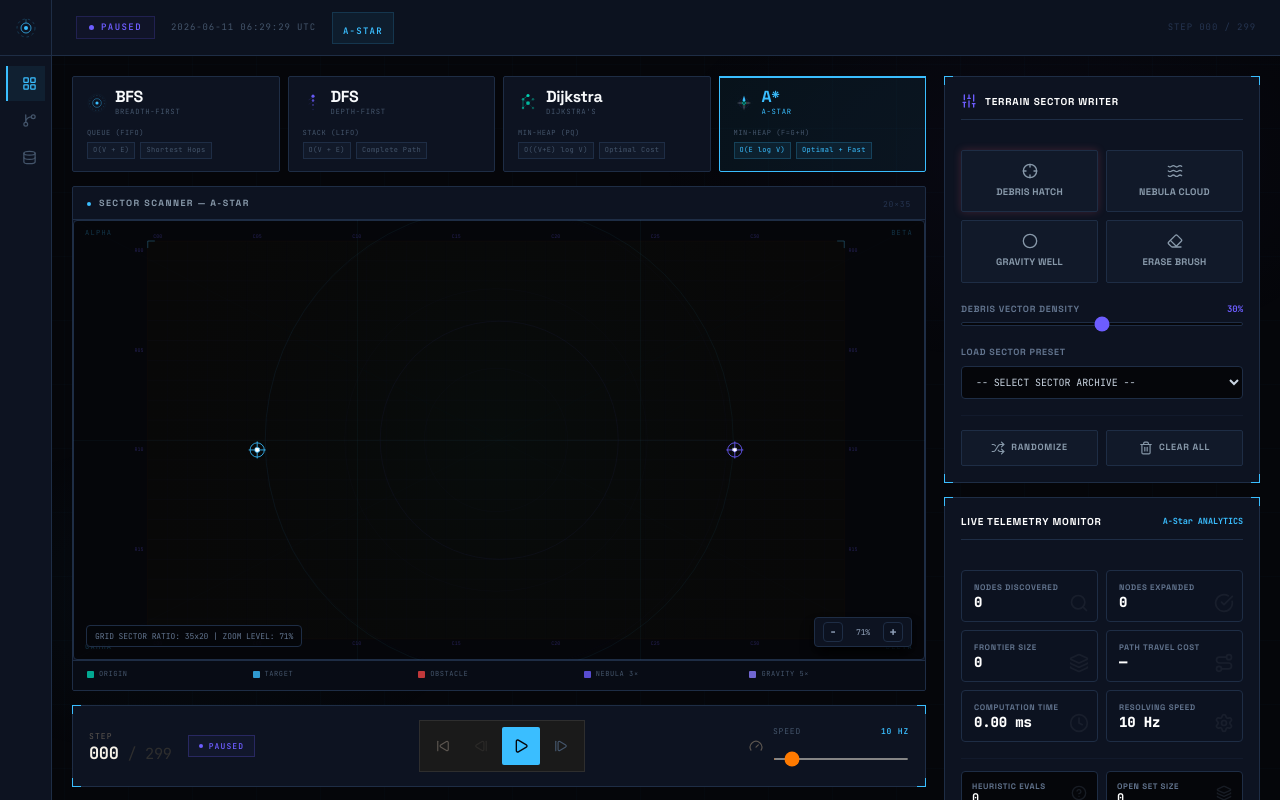
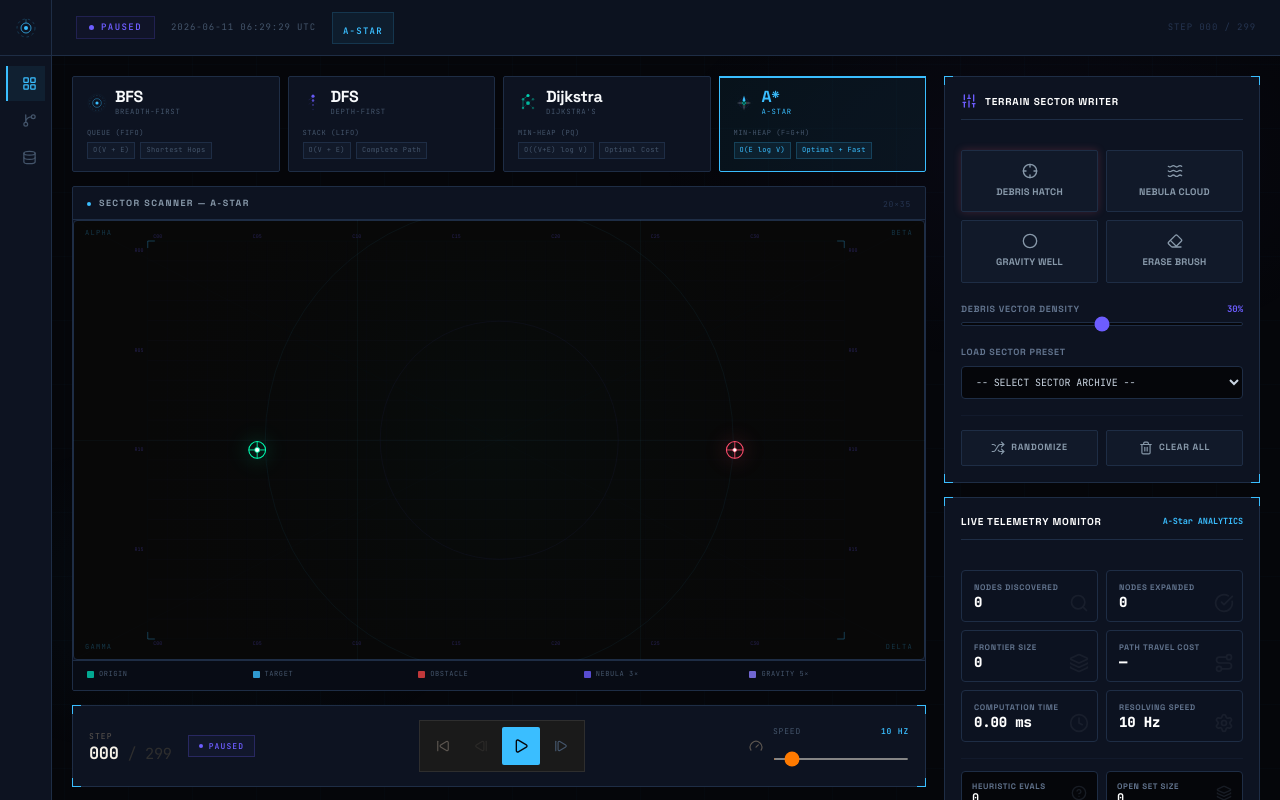
Before and after one commit to NebulaVoltage/Space-Mission-Control-, a React (Vite) app: page / in a window 1280 px wide. Both pictures are taken after a click on the button "INITIALIZE →". Shown: the top 800 px of the page. Built offline with nearby package versions, Linux system fonts and the light colour scheme.

Commit message:
feat: dynamic glowing search traces and continuous VFX loop for grid canvas

```diff
--- a/src/components/grid/GridCanvas.jsx
+++ b/src/components/grid/GridCanvas.jsx
@@ -1,8 +1,45 @@
 import { useEffect, useRef, useState, useCallback } from 'react';
 import { CameraController } from './CameraController.js';
-import { CellState, CellType } from '../../engine/eventTypes.js';
+import { CellState, CellType, SimStatus } from '../../engine/eventTypes.js';
 
 const CELL_SIZE = 28;
+
+// Depth-based color mapping for BFS (Cyan -> Electric Blue -> Purple -> Magenta)
+const interpolateColor = (depth, maxDepth) => {
+  if (maxDepth <= 0) return 'rgba(0, 229, 255, 0.4)'; // #00E5FF
+
+  const ratio = Math.min(1, Math.max(0, depth / maxDepth));
+
+  // Color stops:
+  // 0.0: Cyan (0, 229, 255)
+  // 0.33: Electric Blue (77, 124, 254)
+  // 0.66: Purple (139, 92, 246)
+  // 1.0: Magenta (236, 72, 153)
+
+  let r, g, b;
+  if (ratio < 0.33) {
+    const t = ratio / 0.33;
+    r = 0 + (77 - 0) * t;
+    g = 229 + (124 - 229) * t;
+    b = 255 + (254 - 255) * t;
+  } else if (ratio < 0.66) {
+    const t = (ratio - 0.33) / 0.33;
+    r = 77 + (139 - 77) * t;
+    g = 124 + (92 - 124) * t;
+    b = 254 + (246 - 254) * t;
+  } else {
+    const t = (ratio - 0.66) / 0.34;
+    r = 139 + (236 - 139) * t;
+    g = 92 + (72 - 92) * t;
+    b = 246 + (153 - 246) * t;
+  }
+
+  return `rgba(${Math.round(r)}, ${Math.round(g)}, ${Math.round(b)}, 0.4)`;
+};
+
+const getPathColor = () => '#FFD700'; // Golden final path
+const getStartColor = () => '#00FFB3'; // Start node pulse
+const getGoalColor = () => '#FF4D6D'; // Goal node pulse
 
 export default function GridCanvas({
   grid,
@@ -25,6 +62,17 @@ export default function GridCanvas({
   const [isPanning, setIsPanning] = useState(false);
   const [isDrawing, setIsDrawing] = useState(false);
   const [currentZoom, setCurrentZoom] = useState(1);
+
+  // ────────────────────────────────────────────────────────
+  // VFX STATE (Persisted across renders)
+  // ────────────────────────────────────────────────────────
+  const vfxRef = useRef({
+    particles: [],
+    ripples: [],
+    pathProgress: 0,
+    lastStep: -1,
+  });
+  const animFrameId = useRef(null);
 
   // Grid dimensions
   const rows = grid.length;
@@ -67,26 +115,71 @@ export default function GridCanvas({
 
     camera.fitToScreen(worldWidth, worldHeight, width, height);
     setCurrentZoom(camera.zoom);
-    drawAll();
+    drawBackground();
   }, [worldWidth, worldHeight]);
 
-  // Request redraw of both layers
-  const drawAll = useCallback(() => {
+  // Handle VFX Triggers
+  useEffect(() => {
+    const vfx = vfxRef.current;
+
+    // Reset path progress if simulation resets or isn't complete
+    if (snapshot.status !== SimStatus.COMPLETE || !snapshot.pathFound) {
+      vfx.pathProgress = 0;
+    } else if (snapshot.status === SimStatus.COMPLETE && snapshot.pathFound && vfx.pathProgress < 1) {
+      // Start path drawing animation when complete
+      if (vfx.pathProgress === 0) vfx.pathProgress = 0.01;
+    }
+
+    // Check for newly expanded nodes to spawn ripples and particles
+    if (snapshot.currentStep > vfx.lastStep) {
+      const newEvents = snapshot.events.slice(vfx.lastStep + 1, snapshot.currentStep + 1);
+
+      newEvents.forEach(evt => {
+        if (evt.type === 'NODE_EXPANDED') {
+          const [r, c] = evt.nodeId.split(',').map(Number);
+          const cx = c * CELL_SIZE + CELL_SIZE / 2;
+          const cy = r * CELL_SIZE + CELL_SIZE / 2;
+
+          // Spawn Ripple
+          vfx.ripples.push({
+            x: cx, y: cy,
+            radius: 0,
+            maxRadius: CELL_SIZE * 1.5,
+            opacity: 1,
+            speed: 0.8
+          });
+
+          // Spawn Particles
+          for (let i = 0; i < 4; i++) {
+            const angle = Math.random() * Math.PI * 2;
+            const speed = 0.5 + Math.random() * 1.5;
+            vfx.particles.push({
+              x: cx, y: cy,
+              vx: Math.cos(angle) * speed,
+              vy: Math.sin(angle) * speed,
+              life: 1.0,
+              decay: 0.02 + Math.random() * 0.03,
+              size: 1 + Math.random() * 2
+            });
+          }
+        }
+      });
+    } else if (snapshot.currentStep < vfx.lastStep) {
+      // User scrubbed backward, clear VFX
+      vfx.particles = [];
+      vfx.ripples = [];
+      vfx.pathProgress = 0;
+    }
+
+    vfx.lastStep = snapshot.currentStep;
+
+  }, [snapshot]);
+
+  // Redraw Background when grid or static elements change
+  useEffect(() => {
     drawBackground();
-    drawForeground();
-  }, [grid, snapshot, startNode, goalNode, hoveredCell]);
+  }, [grid, startNode, goalNode, drawBackground]);
 
-  // Redraw both layers when grid, nodes, or simulation state changes
-  useEffect(() => {
-    drawAll();
-  }, [grid, startNode, goalNode, snapshot, drawAll]);
-
-  // Redraw foreground specifically when hovered cell changes
-  useEffect(() => {
-    drawForeground();
-  }, [hoveredCell]);
-
-  // Layer 1 (Base), Layer 2 (Structural Framework), Layer 3 (Panels & Mesh)
   function drawBackground() {
     const canvas = canvasBgRef.current;
     const camera = cameraRef.current;
@@ -115,8 +208,8 @@ export default function GridCanvas({
     ctx.fillStyle = centerGrad;
     ctx.fillRect(0, 0, worldWidth, worldHeight);
 
-    // LAYER 2: Structural grid lines — coral tinted
-    ctx.strokeStyle = 'rgba(255, 122, 0, 0.08)';
+    // LAYER 2: Structural grid lines — space tinted
+    ctx.strokeStyle = 'rgba(58, 190, 255, 0.06)';
     ctx.lineWidth = 0.5;
     ctx.strokeRect(0, 0, worldWidth, worldHeight);
 
@@ -141,15 +234,6 @@ export default function GridCanvas({
       ctx.fillText(`R${String(r).padStart(2, '0')}`, worldWidth + 6, ry);
       ctx.textAlign = 'right';
     }
-
-    // LAYER 3: Concentric Orbital Radar Sweeps
-    ctx.strokeStyle = 'rgba(109, 93, 255, 0.04)';
-    ctx.lineWidth = 0.75;
-    ctx.beginPath();
-    ctx.arc(worldWidth / 2, worldHeight / 2, Math.min(worldWidth, worldHeight) * 0.18, 0, Math.PI * 2);
-    ctx.arc(worldWidth / 2, worldHeight / 2, Math.min(worldWidth, worldHeight) * 0.38, 0, Math.PI * 2);
-    ctx.arc(worldWidth / 2, worldHeight / 2, Math.min(worldWidth, worldHeight) * 0.58, 0, Math.PI * 2);
-    ctx.stroke();
 
     // Bounding target brackets inside grid corners
     const bkSize = 10;
@@ -188,20 +272,16 @@ export default function GridCanvas({
         const y = r * CELL_SIZE;
 
         if (cell.type === CellType.OBSTACLE) {
-          // Obstacle (Debris) - physical metal hatches
           ctx.fillStyle = 'rgba(107, 114, 128, 0.12)';
           ctx.fillRect(x + 1, y + 1, CELL_SIZE - 2, CELL_SIZE - 2);
           ctx.strokeStyle = '#6b7280';
           ctx.lineWidth = 1;
           ctx.strokeRect(x + 1, y + 1, CELL_SIZE - 2, CELL_SIZE - 2);
-
-          // Diagonal structural hatch lines
           ctx.strokeStyle = 'rgba(107, 114, 128, 0.25)';
           ctx.beginPath();
           ctx.moveTo(x + 4, y + 24); ctx.lineTo(x + 24, y + 4);
           ctx.stroke();
         } else if (cell.type === CellType.WEIGHTED || cell.type === CellType.HEAVY) {
-          // Nebula/Gravity - Energy-tinted panels
           const isHeavy = cell.type === CellType.HEAVY;
           ctx.fillStyle = isHeavy ? 'rgba(142, 132, 255, 0.08)' : 'rgba(109, 93, 255, 0.08)';
           ctx.fillRect(x + 1, y + 1, CELL_SIZE - 2, CELL_SIZE - 2);
@@ -212,51 +292,13 @@ export default function GridCanvas({
       }
     }
 
-    // Static cell states (Explored path nodes)
-    const cellStates = snapshot?.cellStates || new Map();
-    ctx.lineWidth = 1;
-    ctx.shadowBlur = 0;
-
-    for (const [key, state] of cellStates.entries()) {
-      if (state === CellState.START || state === CellState.GOAL || state === CellState.CURRENT || state === CellState.IN_FRONTIER) continue;
-
-      // Fast non-allocating parser
-      const commaIdx = key.indexOf(',');
-      const r = +key.substring(0, commaIdx);
-      const c = +key.substring(commaIdx + 1);
-      const x = c * CELL_SIZE;
-      const y = r * CELL_SIZE;
-
-      if (state === CellState.DISCOVERED) {
-        ctx.fillStyle = 'rgba(109, 93, 255, 0.06)';
-        ctx.strokeStyle = 'rgba(109, 93, 255, 0.16)';
-        ctx.fillRect(x + 2, y + 2, CELL_SIZE - 4, CELL_SIZE - 4);
-        ctx.strokeRect(x + 2, y + 2, CELL_SIZE - 4, CELL_SIZE - 4);
-      } else if (state === CellState.EXPANDED) {
-        ctx.fillStyle = 'rgba(109, 93, 255, 0.03)';
-        ctx.strokeStyle = 'rgba(109, 93, 255, 0.08)';
-        ctx.fillRect(x + 2, y + 2, CELL_SIZE - 4, CELL_SIZE - 4);
-        ctx.strokeRect(x + 2, y + 2, CELL_SIZE - 4, CELL_SIZE - 4);
-      } else if (state === CellState.BACKTRACKED) {
-        ctx.fillStyle = 'rgba(255, 93, 115, 0.06)';
-        ctx.strokeStyle = 'rgba(255, 93, 115, 0.15)';
-        ctx.fillRect(x + 2, y + 2, CELL_SIZE - 4, CELL_SIZE - 4);
-        ctx.strokeRect(x + 2, y + 2, CELL_SIZE - 4, CELL_SIZE - 4);
-      } else if (state === CellState.FINAL_PATH) {
-        // High visibility trace paths
-        ctx.fillStyle = 'rgba(58, 190, 255, 0.75)';
-        ctx.strokeStyle = '#ffffff';
-        ctx.lineWidth = 1;
-        ctx.fillRect(x + 2, y + 2, CELL_SIZE - 4, CELL_SIZE - 4);
-        ctx.strokeRect(x + 2, y + 2, CELL_SIZE - 4, CELL_SIZE - 4);
-      }
-    }
-
     ctx.restore();
   }
 
-  // LAYER 4: Interactive Controls, LAYER 5: Active Data
-  function drawForeground() {
+  // ────────────────────────────────────────────────────────
+  // FOREGROUND ANIMATION LOOP
+  // ────────────────────────────────────────────────────────
+  const renderForeground = useCallback(() => {
     const canvas = canvasFgRef.current;
     const camera = cameraRef.current;
     if (!canvas || !camera) return;
@@ -270,53 +312,161 @@ export default function GridCanvas({
     ctx.scale(dpr, dpr);
     camera.applyTransform(ctx);
 
+    const now = Date.now();
+    const vfx = vfxRef.current;
     const cellStates = snapshot?.cellStates || new Map();
+    const treeNodes = snapshot?.treeNodes || new Map();
+    const maxDepth = snapshot?.metrics?.maxDepth || 1;
 
-    // 1. Draw dynamic wavefront cells (Frontier, Current)
+    // Set cinematic blending
+    ctx.globalCompositeOperation = 'lighter';
+
+    // 1. Draw Older Traces (Discovered, Expanded, Backtracked)
     ctx.lineWidth = 1;
     ctx.shadowBlur = 0;
 
     for (const [key, state] of cellStates.entries()) {
-      if (state !== CellState.IN_FRONTIER && state !== CellState.CURRENT) continue;
+      if (state === CellState.START || state === CellState.GOAL || state === CellState.CURRENT || state === CellState.IN_FRONTIER || state === CellState.FINAL_PATH) continue;
 
-      const commaIdx = key.indexOf(',');
-      const r = +key.substring(0, commaIdx);
-      const c = +key.substring(commaIdx + 1);
+      const [r, c] = key.split(',').map(Number);
       const x = c * CELL_SIZE;
       const y = r * CELL_SIZE;
 
+      const node = treeNodes.get(key);
+      const depth = node?.depth || 0;
+
+      if (state === CellState.DISCOVERED || state === CellState.EXPANDED) {
+        // Gradient trace
+        ctx.fillStyle = interpolateColor(depth, maxDepth);
+        ctx.fillRect(x + 2, y + 2, CELL_SIZE - 4, CELL_SIZE - 4);
+      } else if (state === CellState.BACKTRACKED) {
+        ctx.fillStyle = 'rgba(236, 72, 153, 0.15)'; // Fading pink/magenta
+        ctx.fillRect(x + 2, y + 2, CELL_SIZE - 4, CELL_SIZE - 4);
+      }
+    }
+
+    // 2. Draw Active Wavefront (Frontier & Current) with Bloom
+    for (const [key, state] of cellStates.entries()) {
+      if (state !== CellState.IN_FRONTIER && state !== CellState.CURRENT) continue;
+
+      const [r, c] = key.split(',').map(Number);
+      const x = c * CELL_SIZE;
+      const y = r * CELL_SIZE;
+
+      const pulse = (Math.sin(now * 0.005) + 1) / 2; // 0 to 1
+
       if (state === CellState.IN_FRONTIER) {
-        // Active data frontier
-        ctx.fillStyle = 'rgba(58, 190, 255, 0.18)';
-        ctx.strokeStyle = 'rgba(58, 190, 255, 0.4)';
+        // Neon pulsing aura
+        ctx.shadowColor = '#00E5FF';
+        ctx.shadowBlur = 10 + pulse * 10;
+        ctx.fillStyle = `rgba(0, 229, 255, ${0.3 + pulse * 0.2})`;
+        ctx.strokeStyle = '#00E5FF';
+
         ctx.fillRect(x + 2, y + 2, CELL_SIZE - 4, CELL_SIZE - 4);
         ctx.strokeRect(x + 2, y + 2, CELL_SIZE - 4, CELL_SIZE - 4);
       } else if (state === CellState.CURRENT) {
-        // Core resolving cursor (no shadow, crisp highlight)
-        ctx.fillStyle = '#3abeff';
-        ctx.strokeStyle = '#ffffff';
-        ctx.lineWidth = 1.5;
-        ctx.fillRect(x + 2, y + 2, CELL_SIZE - 4, CELL_SIZE - 4);
-        ctx.strokeRect(x + 2, y + 2, CELL_SIZE - 4, CELL_SIZE - 4);
+        // Bright scanning core
+        ctx.shadowColor = '#FFFFFF';
+        ctx.shadowBlur = 15;
+        ctx.fillStyle = '#FFFFFF';
+        ctx.strokeStyle = '#00E5FF';
+
+        const sizeOffset = pulse * 2;
+        ctx.fillRect(x + 2 - sizeOffset, y + 2 - sizeOffset, CELL_SIZE - 4 + sizeOffset * 2, CELL_SIZE - 4 + sizeOffset * 2);
       }
     }
 
-    // 2. Draw TX start & RX goal endpoints
+    ctx.shadowBlur = 0; // Reset bloom for particles and paths
+
+    // 3. Draw VFX (Ripples & Particles)
+    // Update & Draw Ripples
+    vfx.ripples = vfx.ripples.filter(rip => {
+      rip.radius += rip.speed;
+      rip.opacity = 1 - (rip.radius / rip.maxRadius);
+
+      if (rip.opacity <= 0) return false;
+
+      ctx.beginPath();
+      ctx.arc(rip.x, rip.y, rip.radius, 0, Math.PI * 2);
+      ctx.strokeStyle = `rgba(0, 229, 255, ${rip.opacity})`;
+      ctx.lineWidth = 1;
+      ctx.stroke();
+
+      return true;
+    });
+
+    // Update & Draw Particles
+    vfx.particles = vfx.particles.filter(p => {
+      p.x += p.vx;
+      p.y += p.vy;
+      p.life -= p.decay;
+
+      if (p.life <= 0) return false;
+
+      ctx.fillStyle = `rgba(0, 229, 255, ${p.life})`;
+      ctx.beginPath();
+      ctx.arc(p.x, p.y, p.size, 0, Math.PI * 2);
+      ctx.fill();
+
+      return true;
+    });
+
+    // 4. Draw Animated Final Path (Golden Beam)
+    if (vfx.pathProgress > 0 && snapshot.path && snapshot.path.length > 0) {
+      if (vfx.pathProgress < 1) {
+        vfx.pathProgress += 0.015; // Animation speed
+        if (vfx.pathProgress > 1) vfx.pathProgress = 1;
+      }
+
+      ctx.shadowColor = getPathColor();
+      ctx.shadowBlur = 20;
+      ctx.strokeStyle = getPathColor();
+      ctx.lineWidth = 3;
+      ctx.lineCap = 'round';
+      ctx.lineJoin = 'round';
+
+      ctx.beginPath();
+      const pathLength = snapshot.path.length;
+      const visibleNodes = Math.ceil(pathLength * vfx.pathProgress);
+
+      for (let i = 0; i < visibleNodes; i++) {
+        const nodeKey = snapshot.path[i];
+        const [r, c] = nodeKey.split(',').map(Number);
+        const cx = c * CELL_SIZE + CELL_SIZE / 2;
+        const cy = r * CELL_SIZE + CELL_SIZE / 2;
+
+        if (i === 0) ctx.moveTo(cx, cy);
+        else ctx.lineTo(cx, cy);
+      }
+      ctx.stroke();
+      ctx.shadowBlur = 0;
+    }
+
+    // Reset composite operation for endpoints & UI
+    ctx.globalCompositeOperation = 'source-over';
+
+    // 5. Draw TX start & RX goal endpoints
     const drawEndpoint = (node, isStart) => {
       const x = node.col * CELL_SIZE;
       const y = node.row * CELL_SIZE;
-      const ringColor = isStart ? '#3abeff' : '#6d5dff';
+      const ringColor = isStart ? getStartColor() : getGoalColor();
 
       ctx.save();
       ctx.translate(x + CELL_SIZE / 2, y + CELL_SIZE / 2);
 
+      // Pulse effect
+      const pulse = (Math.sin(now * 0.004) + 1) / 2;
+      ctx.shadowColor = ringColor;
+      ctx.shadowBlur = 10 + pulse * 10;
       ctx.strokeStyle = ringColor;
+      ctx.lineWidth = 1.5;
+
+      ctx.beginPath();
+      ctx.arc(0, 0, CELL_SIZE / 2 - 4 + (pulse * 2), 0, Math.PI * 2);
+      ctx.stroke();
+
+      ctx.shadowBlur = 0; // Reset
       ctx.lineWidth = 1.2;
-
-      // Outer target sweep ring
-      ctx.beginPath();
-      ctx.arc(0, 0, CELL_SIZE / 2 - 4, 0, Math.PI * 2);
-      ctx.stroke();
 
       // Tactical crosshairs
       ctx.beginPath();
@@ -340,13 +490,6 @@ export default function GridCanvas({
       }
       ctx.stroke();
 
-      // Telemetry tags
-      ctx.font = 'bold 6px "JetBrains Mono"';
-      ctx.fillStyle = '#ffffff';
-      ctx.textAlign = 'center';
-      ctx.textBaseline = 'middle';
-      ctx.fillText(isStart ? 'TX' : 'RX', 0, 0.5);
-
       ctx.restore();
     };
 
@@ -357,12 +500,12 @@ export default function GridCanvas({
     if (hoveredCell && isInteractive && !isPanning) {
       const hx = hoveredCell.col * CELL_SIZE;
       const hy = hoveredCell.row * CELL_SIZE;
-      ctx.strokeStyle = '#3abeff';
+      ctx.strokeStyle = '#00E5FF';
       ctx.lineWidth = 1;
       ctx.strokeRect(hx + 1, hy + 1, CELL_SIZE - 2, CELL_SIZE - 2);
 
       // Fine coordinate crosshairs sweeps outside grid bounding box
-      ctx.strokeStyle = 'rgba(58, 190, 255, 0.1)';
+      ctx.strokeStyle = 'rgba(0, 229, 255, 0.1)';
       ctx.lineWidth = 0.5;
       ctx.beginPath();
       ctx.moveTo(hx + CELL_SIZE / 2, 0); ctx.lineTo(hx + CELL_SIZE / 2, worldHeight);
@@ -371,7 +514,18 @@ export default function GridCanvas({
     }
 
     ctx.restore();
-  }
+
+    // Loop
+    animFrameId.current = requestAnimationFrame(renderForeground);
+  }, [snapshot, startNode, goalNode, hoveredCell, isInteractive, isPanning, worldWidth, worldHeight]);
+
+  // Start/Stop Animation Loop
+  useEffect(() => {
+    animFrameId.current = requestAnimationFrame(renderForeground);
+    return () => {
+      if (animFrameId.current) cancelAnimationFrame(animFrameId.current);
+    };
+  }, [renderForeground]);
 
   // Handle Drag/Pan inputs
   const getCellFromEvent = (e) => {
@@ -410,7 +564,7 @@ export default function GridCanvas({
 
     if (isPanning) {
       camera.handleMouseMove(e);
-      drawAll();
+      drawBackground(); // Update background pan
       return;
     }
 
@@ -442,7 +596,7 @@ export default function GridCanvas({
   return (
     <div
       ref={containerRef}
-      className={`w-full h-full relative overflow-hidden bg-cyber-black border border-cyber-gray-light rounded ${
+      className={`w-full h-full relative overflow-hidden bg-[#080808] border border-cyber-gray-light rounded ${
         isPanning ? 'cursor-grabbing' : isInteractive ? 'cursor-crosshair' : 'cursor-default'
       }`}
       style={{ minHeight: '430px' }}
@@ -452,61 +606,16 @@ export default function GridCanvas({
       onMouseLeave={handleMouseUp}
       onContextMenu={(e) => e.preventDefault()}
     >
-      {/* Viewport bracket corners */}
-      <div className="hud-bracket-tl" />
-      <div className="hud-bracket-tr" />
-      <div className="hud-bracket-bl" />
-      <div className="hud-bracket-br" />
-
-      {/* Grid rendering layers */}
-      <canvas ref={canvasBgRef} className="absolute inset-0 pointer-events-none" style={{ zIndex: 1 }} />
-      <canvas ref={canvasFgRef} className="absolute inset-0 block" style={{ zIndex: 2 }} />
-
-      {/* Viewport telemetry footer tags */}
-      <div className="absolute bottom-3 left-3 z-10 font-cyber-mono text-[8px] text-slate-500 bg-cyber-black/90 px-2 py-1 border border-cyber-gray-light rounded select-none pointer-events-none">
-        GRID SECTOR RATIO: {cols}x{rows} | ZOOM LEVEL: {Math.round(currentZoom * 100)}%
-      </div>
-
-      {/* Floating Tactical Zoom controls */}
-      <div
-        className="absolute bottom-3 right-3 z-10 flex items-center gap-1.5 px-2 py-1 select-none shadow-lg shadow-black/80 bg-cyber-gray-dark border border-cyber-gray-light rounded"
-        onMouseDown={(e) => e.stopPropagation()}
-        onMouseMove={(e) => e.stopPropagation()}
-        onMouseUp={(e) => e.stopPropagation()}
-        onClick={(e) => e.stopPropagation()}
-      >
-        <button
-          onClick={() => {
-            if (cameraRef.current) {
-              cameraRef.current.zoomToCenter(false, (z) => {
-                setCurrentZoom(z);
-                drawAll();
-              });
-            }
-          }}
-          disabled={currentZoom <= 0.301}
-          className="w-5 h-5 flex items-center justify-center font-cyber-mono font-bold text-xs rounded border border-cyber-gray-light bg-cyber-gray-dark/50 text-slate-400 hover:text-electric-cyan hover:border-electric-cyan transition-all cursor-pointer disabled:opacity-20"
-        >
-          −
-        </button>
-        <span className="font-cyber-mono text-[8px] text-slate-400 min-w-[28px] text-center">
-          {Math.round(currentZoom * 100)}%
-        </span>
-        <button
-          onClick={() => {
-            if (cameraRef.current) {
-              cameraRef.current.zoomToCenter(true, (z) => {
-                setCurrentZoom(z);
-                drawAll();
-              });
-            }
-          }}
-          disabled={currentZoom >= 4.99}
-          className="w-5 h-5 flex items-center justify-center font-cyber-mono font-bold text-xs rounded border border-cyber-gray-light bg-cyber-gray-dark/50 text-slate-400 hover:text-electric-cyan hover:border-electric-cyan transition-all cursor-pointer disabled:opacity-20"
-        >
-          +
-        </button>
-      </div>
+      {/* Background layer: static grid, grid lines, obstacles */}
+      <canvas
+        ref={canvasBgRef}
+        className="absolute top-0 left-0 pointer-events-none z-0"
+      />
+      {/* Foreground layer: dynamic cell states, path, brushes, VFX */}
+      <canvas
+        ref={canvasFgRef}
+        className="absolute top-0 left-0 pointer-events-none z-10"
+      />
     </div>
   );
 }
```
